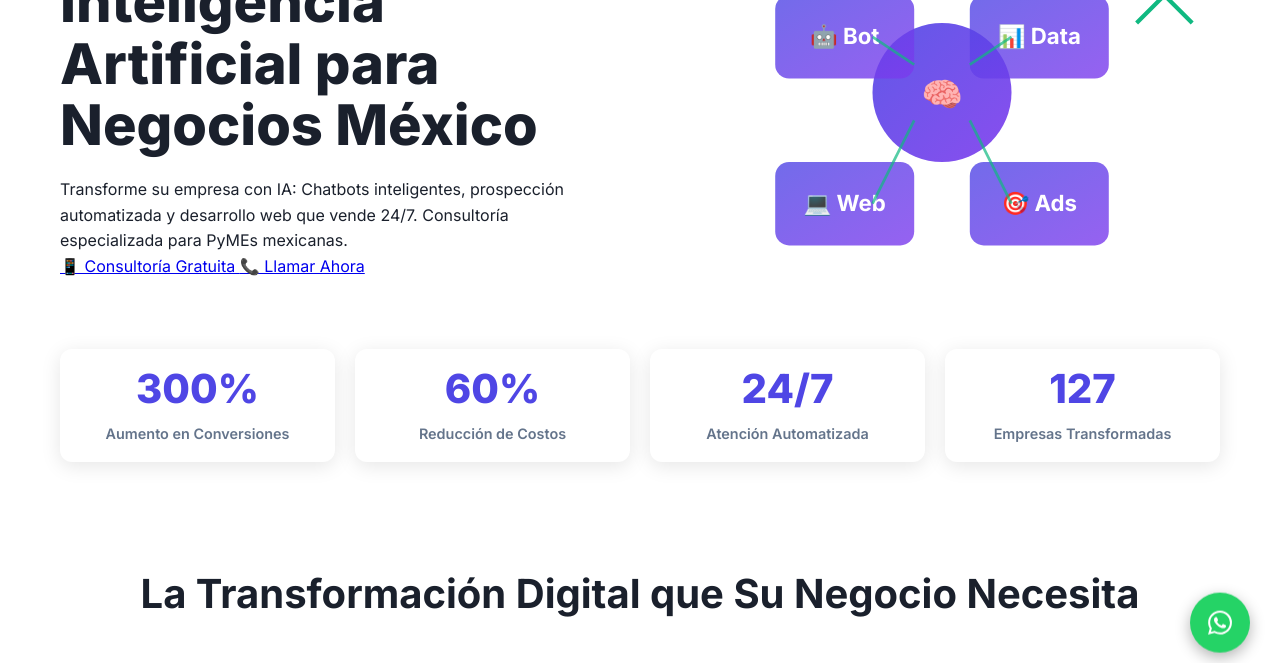
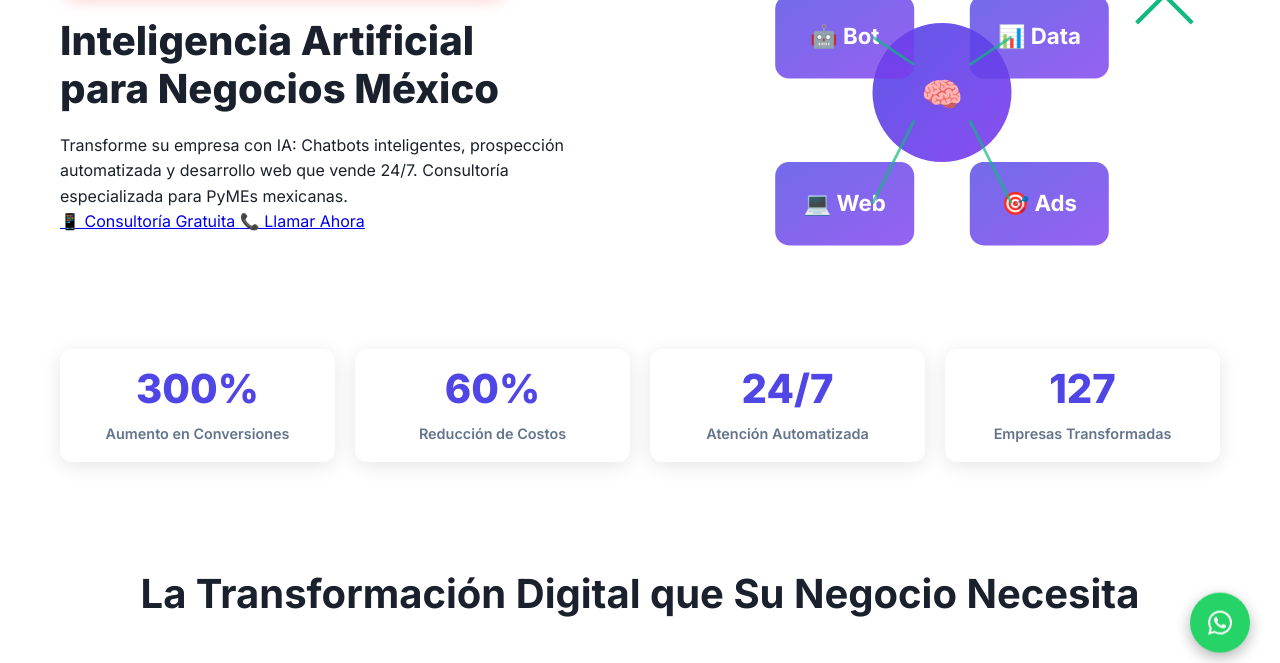
Before and after one commit to Seneval/ianwebsite, a plain HTML site: page inteligencia-artificial-negocios-mexico.html in a window 1280 px wide. Shown: the part 116-779 px from the top of the page. Drawn offline with Linux system fonts and the light colour scheme.

Commit message:
fix: Fix title layout - split long title across two lines
- Add line break to prevent title cutoff
- Adjust font size and line height for better readability
- Ensure complete title visibility on all screen sizes

```diff
--- a/inteligencia-artificial-negocios-mexico.html
+++ b/inteligencia-artificial-negocios-mexico.html
@@ -458,8 +458,8 @@
                     <div class="hero-badge">
                         🎯 Dominio Exacto: InteligenciaArtificialParaNegocios.com
                     </div>
-                    <h1 class="hero-title">
-                        Inteligencia Artificial para Negocios México
+                    <h1 class="hero-title" style="font-size: 2.5rem; line-height: 1.2; margin-bottom: 20px;">
+                        Inteligencia Artificial<br>para Negocios México
                     </h1>
                     <p class="hero-description">
                         Transforme su empresa con IA: Chatbots inteligentes, prospección automatizada y desarrollo web que vende 24/7. Consultoría especializada para PyMEs mexicanas.
```
